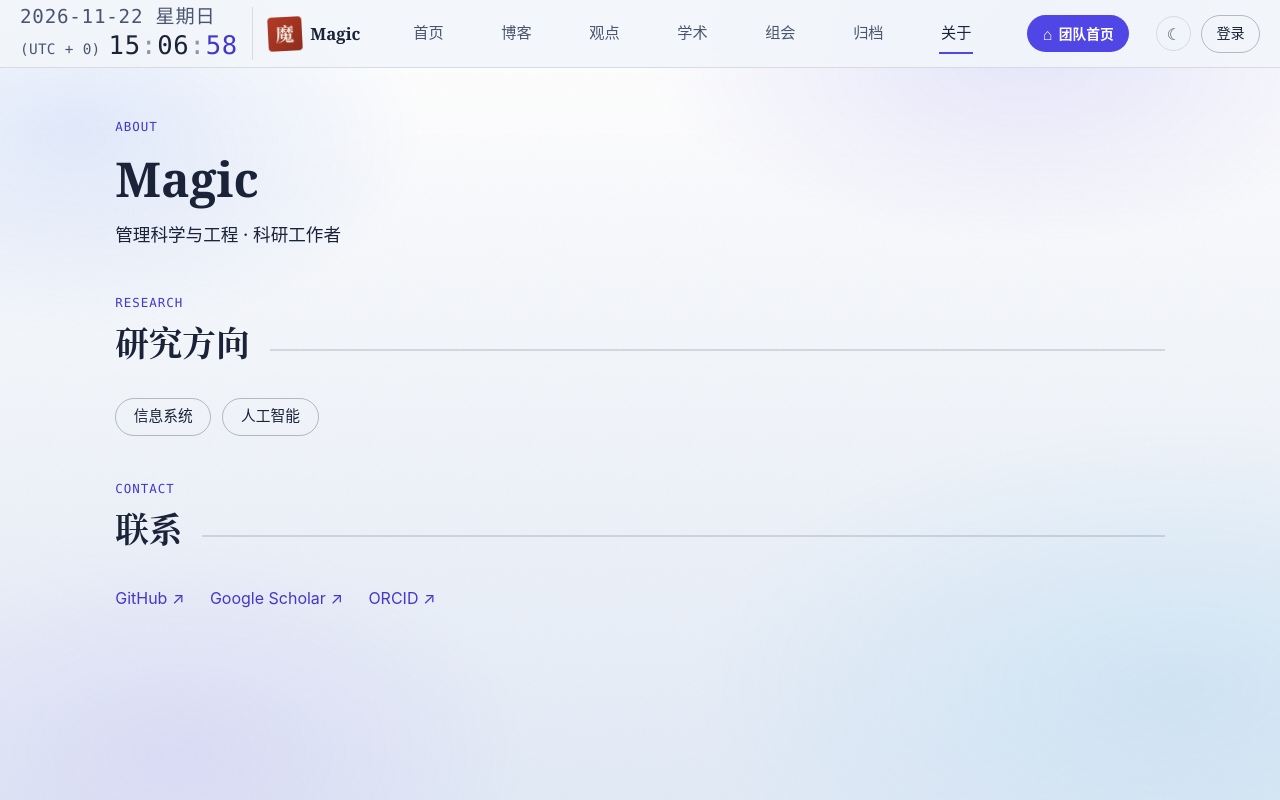
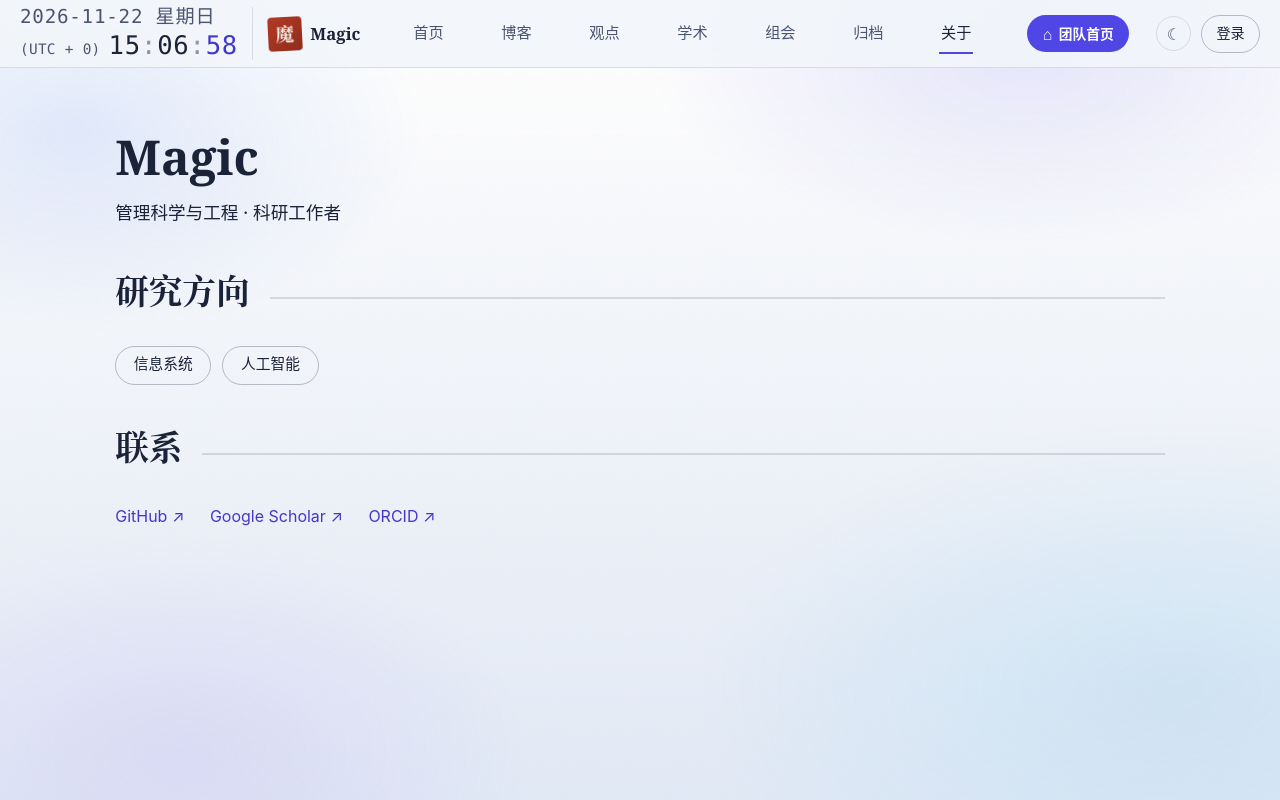
Before and after one commit to domagic/domagic.github.io, a Vue app: page /about in a window 1280 px wide. Shown: the top 800 px of the page. Built offline with nearby package versions, Linux system fonts and the light colour scheme.

Commit message:
Remove English kicker labels from About page

```diff
--- a/src/views/AboutView.vue
+++ b/src/views/AboutView.vue
@@ -20,7 +20,6 @@ onMounted(async () => {
   <div class="page about" v-if="profile">
     <header class="about__header">
       <div>
-        <p class="mono about__kicker">About</p>
         <h1 class="about__name">{{ profile.name }}</h1>
         <p class="about__title">{{ profile.title }}</p>
       </div>
@@ -28,21 +27,21 @@ onMounted(async () => {
     </header>
 
     <section v-if="ABOUT_VISIBILITY.showBio" class="about__section">
-      <SectionHead kicker="Bio" title="简介" />
+      <SectionHead title="简介" />
       <div class="about__bio">
         <MarkdownView :source="profile.bio" />
       </div>
     </section>
 
     <section v-if="ABOUT_VISIBILITY.showResearch" class="about__section">
-      <SectionHead kicker="Research" title="研究方向" />
+      <SectionHead title="研究方向" />
       <ul class="about__research">
         <li v-for="area in profile.research" :key="area">{{ area }}</li>
       </ul>
     </section>
 
     <section v-if="ABOUT_VISIBILITY.showTimeline" class="about__section">
-      <SectionHead kicker="Timeline" title="经历" />
+      <SectionHead title="经历" />
       <ol class="timeline">
         <li v-for="entry in profile.timeline" :key="entry.period" class="timeline__item">
           <span class="timeline__period mono">{{ entry.period }}</span>
@@ -55,7 +54,7 @@ onMounted(async () => {
     </section>
 
     <section class="about__section">
-      <SectionHead kicker="Contact" title="联系" />
+      <SectionHead title="联系" />
       <ul class="about__links">
         <li v-if="profile.email">
           <a :href="`mailto:${profile.email}`">{{ profile.email }}</a>
```
